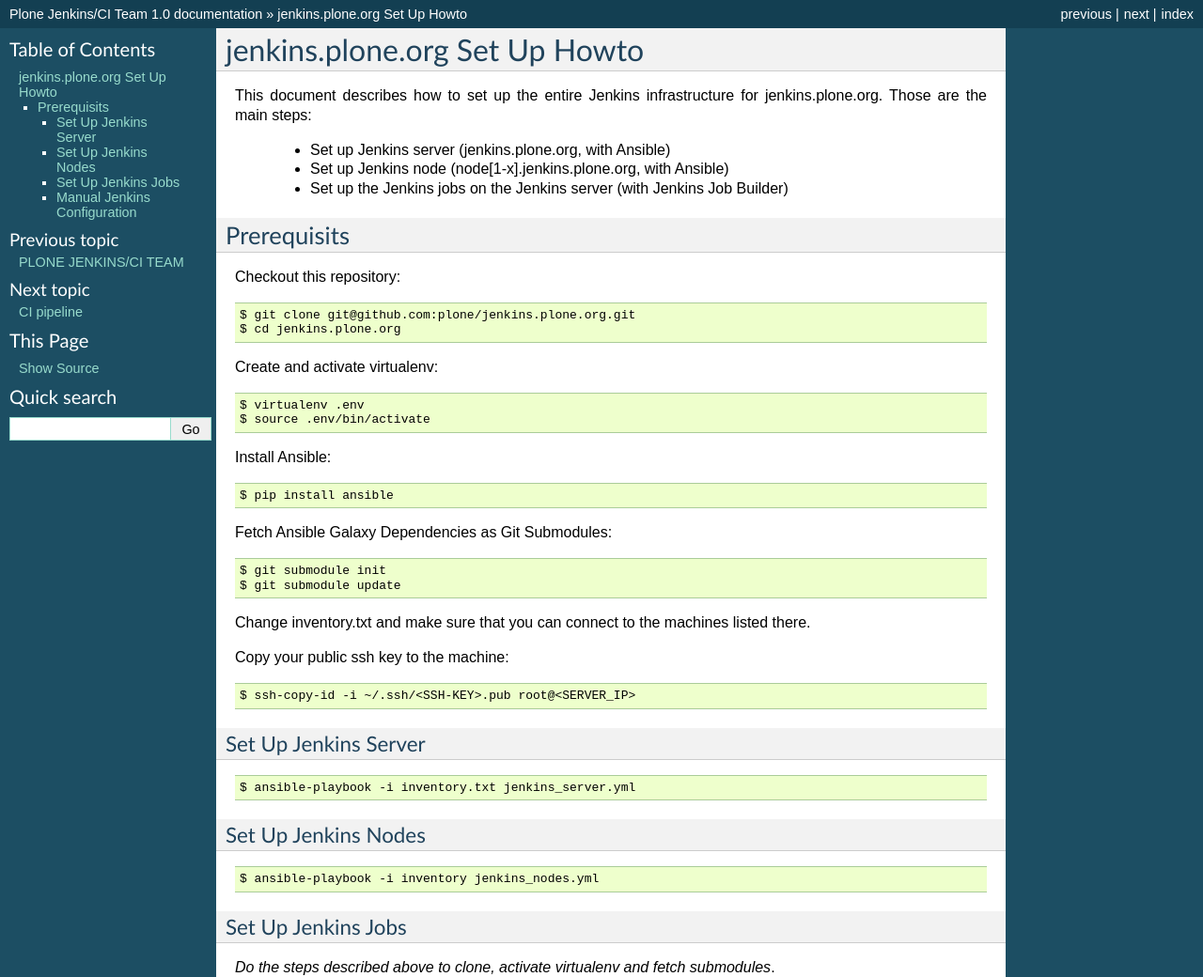
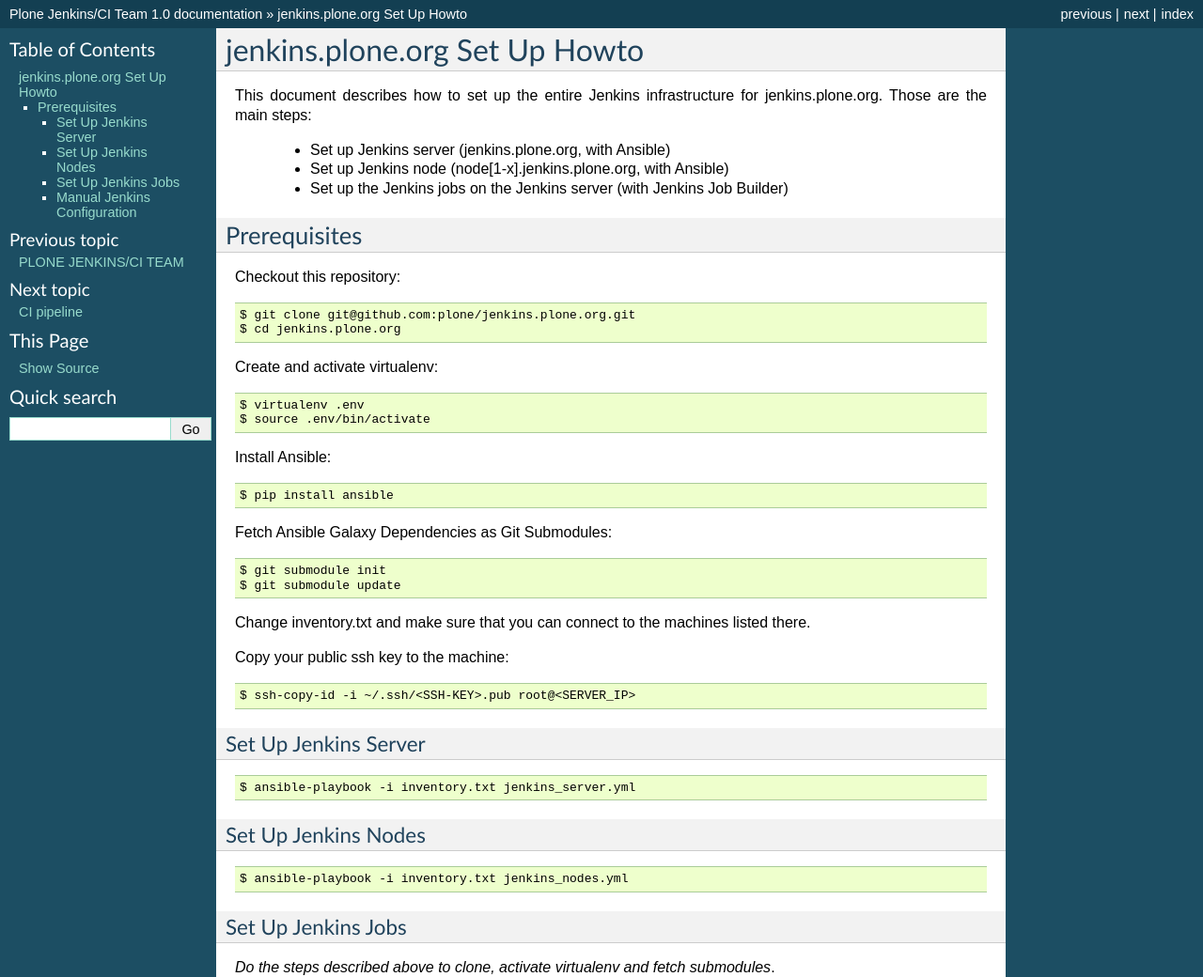
Before and after one commit to plone/jenkins.plone.org, a Sphinx documentation site: the page built from docs/source/setup.rst, in a window 1280 px wide and 1400 px high. Shown: the top 1040 px of the window at 94% size. Built offline with Sphinx 7.4.7, drawn with Linux system fonts in a browser that asks for light colours.

Commit message:
Misc. fixes on docs

```diff
--- a/docs/source/setup.rst
+++ b/docs/source/setup.rst
@@ -1,16 +1,17 @@
-==============================================================================
+==============================
 jenkins.plone.org Set Up Howto
-==============================================================================
+==============================
 
-This document describes how to set up the entire Jenkins infrastructure for jenkins.plone.org. Those are the main steps:
+This document describes how to set up the entire Jenkins infrastructure for jenkins.plone.org.
+Those are the main steps:
 
   * Set up Jenkins server (jenkins.plone.org, with Ansible)
   * Set up Jenkins node (node[1-x].jenkins.plone.org, with Ansible)
   * Set up the Jenkins jobs on the Jenkins server (with Jenkins Job Builder)
 
 
-Prerequisits
-============
+Prerequisites
+=============
 
 Checkout this repository::
 
@@ -51,7 +52,7 @@
 
 ::
 
-  $ ansible-playbook -i inventory jenkins_nodes.yml
+  $ ansible-playbook -i inventory.txt jenkins_nodes.yml
 
 
 Set Up Jenkins Jobs
@@ -86,7 +87,9 @@
 
   $ cp jenkins.ini.in jenkins.ini
 
-Add your own credentials to jenkins.ini. You can find them when you log into Jenkins and copy your API token (e.g. http://jenkins.plone.org/user/tisto/configure).
+Add your own credentials to jenkins.ini.
+You can find them when you log into Jenkins and copy your API token
+(e.g. http://jenkins.plone.org/user/tisto/configure).
 
 Now finally install the jobs on the server::
 
@@ -97,7 +100,8 @@
 Manual Jenkins Configuration
 ----------------------------
 
-There are currently a few steps that we need to carry out manually. We will automate them later.
+There are currently a few steps that we need to carry out manually.
+We will automate them later.
 
 Manage Jenkins -> Configure System:
 
```
